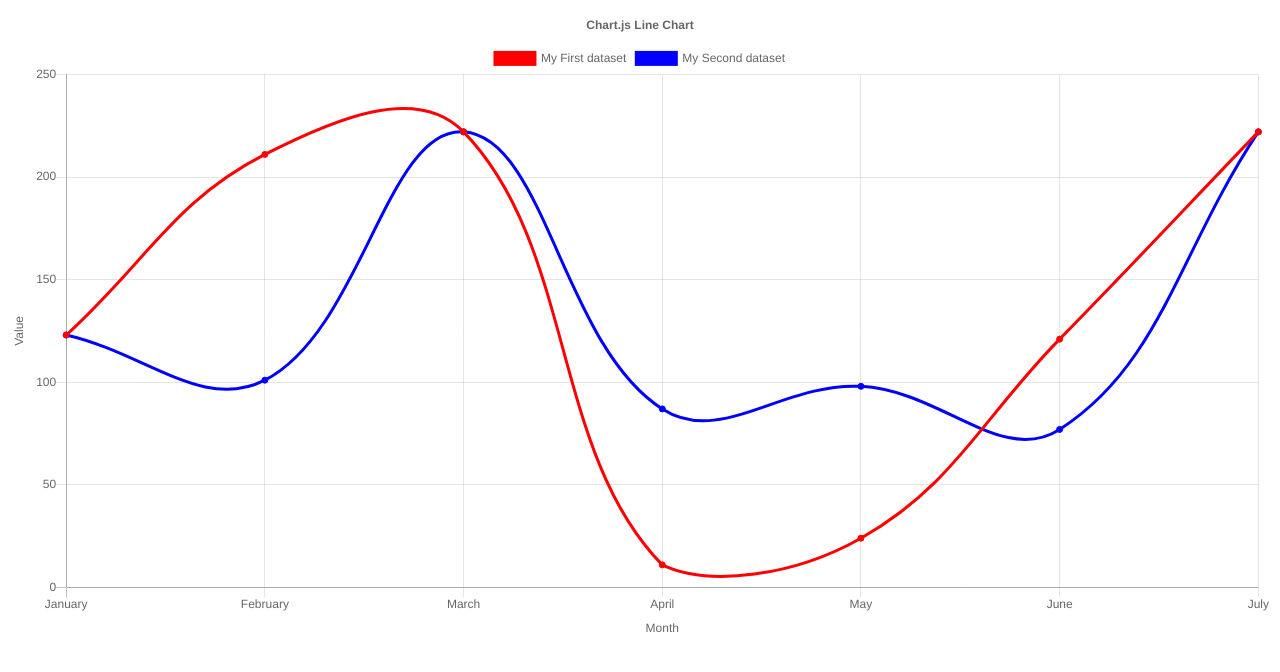
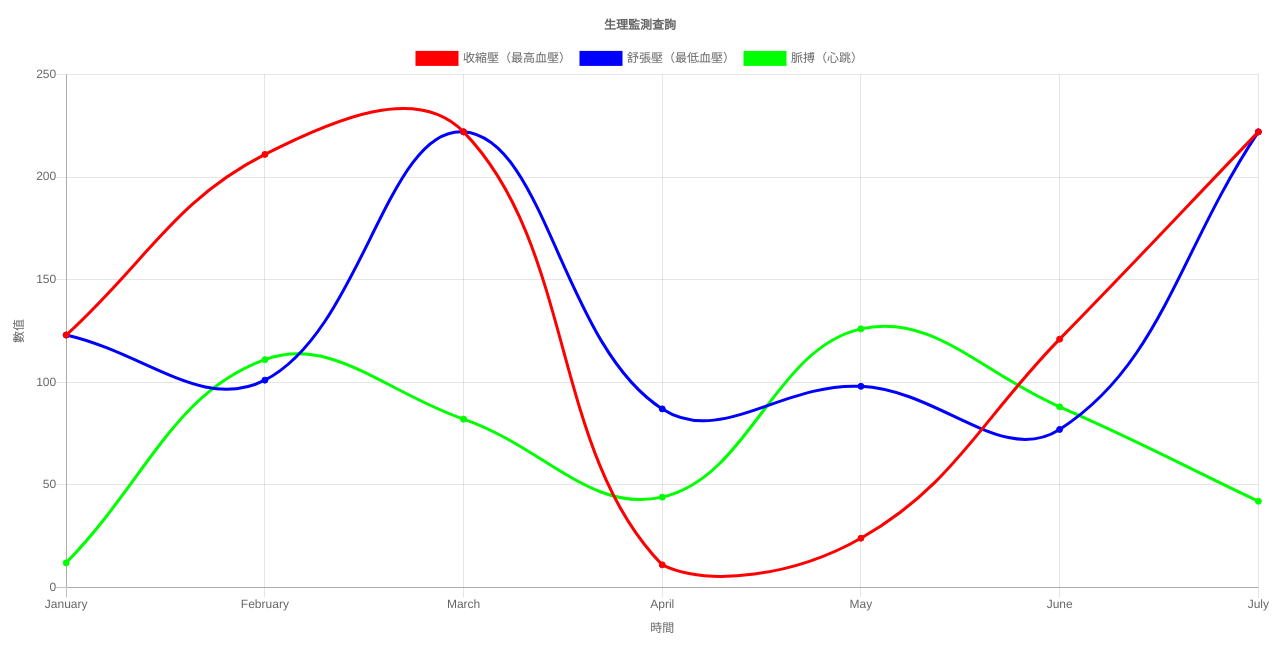
Before and after one commit to tico88612/bloodpressure-xml, a plain HTML site: page index.html in a window 1280 px wide. Drawn offline with nearby package versions, Linux system fonts and the light colour scheme.

Commit message:
Demo
Demo No XML Data

```diff
--- a/index.html
+++ b/index.html
@@ -1,5 +1,6 @@
 <!DOCTYPE html>
 <head>
+	<meta charset="utf-8" />
 	<script src="https://cdnjs.cloudflare.com/ajax/libs/Chart.js/2.6.0/Chart.bundle.js"></script>
 	<script src="https://cdnjs.cloudflare.com/ajax/libs/Chart.js/2.6.0/Chart.bundle.min.js"></script>
 	<script src="https://cdnjs.cloudflare.com/ajax/libs/Chart.js/2.6.0/Chart.js"></script>
@@ -11,7 +12,7 @@
             data: {
                 labels: ["January", "February", "March", "April", "May", "June", "July"],
                 datasets: [{
-                    label: "My First dataset",
+                    label: "收縮壓（最高血壓）",
                     backgroundColor: "#FF0000",
                     borderColor: "#FF0000",
                     data: [
@@ -19,20 +20,28 @@
                     ],
                     fill: false,
                 }, {
-                    label: "My Second dataset",
-                    fill: false,
+                    label: "舒張壓（最低血壓）",
                     backgroundColor: "#0000FF",
                     borderColor: "#0000FF",
                     data: [
                         123,101,222,87,98,77,222
                     ],
+					fill: false,
+                }, {
+                    label: "脈搏（心跳）",
+                    backgroundColor: "#00FF00",
+                    borderColor: "#00FF00",
+                    data: [
+                        12,111,82,44,126,88,42
+                    ],
+					fill: false,
                 }]
             },
             options: {
                 responsive: true,
                 title:{
                     display:true,
-                    text:'Chart.js Line Chart'
+                    text:'生理監測查詢'
                 },
                 tooltips: {
                     mode: 'index',
@@ -47,14 +56,14 @@
                         display: true,
                         scaleLabel: {
                             display: true,
-                            labelString: 'Month'
+                            labelString: '時間'
                         }
                     }],
                     yAxes: [{
                         display: true,
                         scaleLabel: {
                             display: true,
-                            labelString: 'Value'
+                            labelString: '數值'
                         }
                     }]
                 }
```
